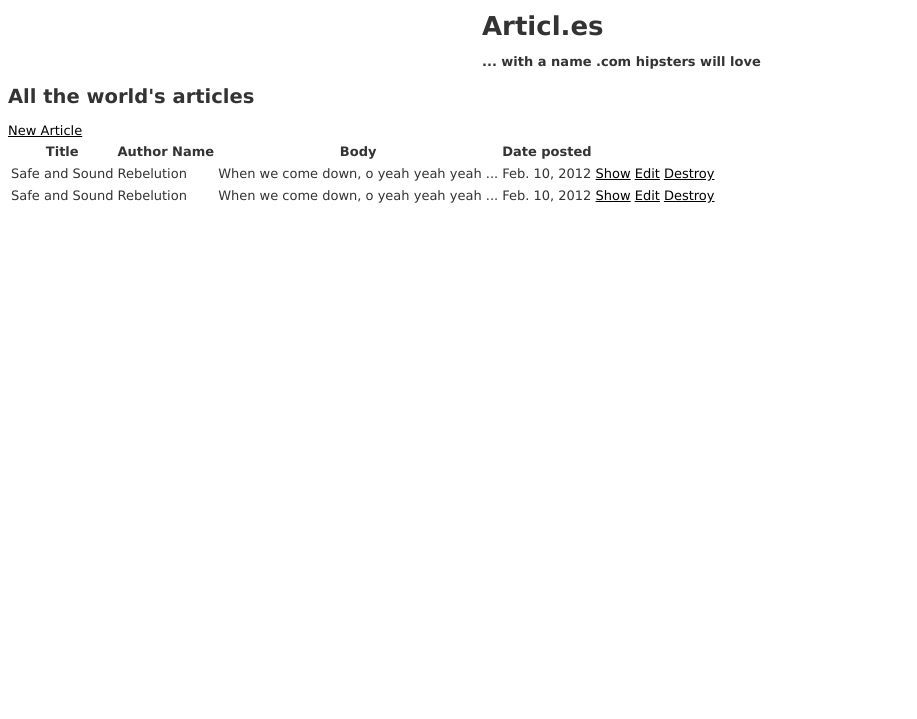
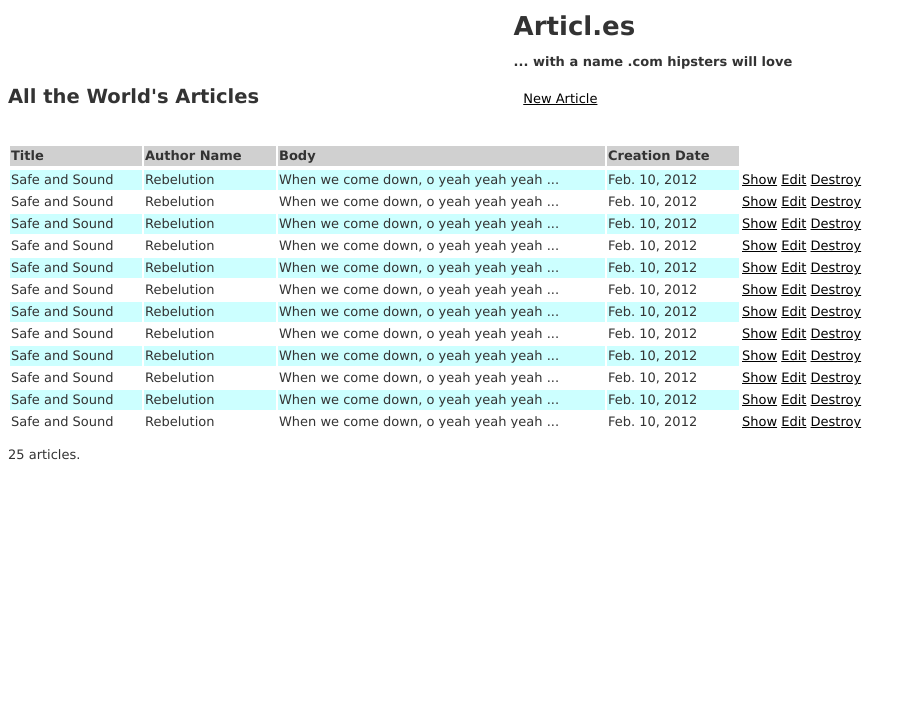
Before and after one commit to tmesquita/csci446, a Rails app: page / in a window 1280 px wide. Shown: the top 719 px of the page, without its empty margins (0-917 px from the left). Run offline with Rails 7, Linux system fonts and the light colour scheme; data comes from the database, SQL or seed files in the repository; lists and menus that the app fills with data are empty; style sheets or scripts are compiled from the project's sources; some libraries are stand-ins or nearby versions.

Commit message:
changes to styling

```diff
--- a/project04/app/assets/stylesheets/articles.css.scss
+++ b/project04/app/assets/stylesheets/articles.css.scss
@@ -1,21 +1,37 @@
 // Place all the styles related to the Articles controller here.
 // They will automatically be included in application.css.
 // You can use Sass (SCSS) here: http://sass-lang.com/
-h1, h4 {
-
+.header {
+	margin-left: 40%;
 }
 
-.header {
-	margin-left:auto;
-	margin-right:auto;
-	width: 25%;
+h2 {
+	display: inline;
 }
 
-.articles .table_header {
+th {
+	background: #D0D0D0;
+}
 
+.date, .title, .author {
+	text-align: left;
+	width: 10em;
+}
+
+.article_body {
+	width: 25em;
+	text-align: left;
+}
+
+.button {
+	width: 10em;
+	background: white;
+}
+.odd_row {
+	background-color: #CCFFFF;
 }
 
 .articles {
-	height: 5em;
+	height: 20em;
 	overflow: auto;
 }
--- a/project04/app/views/articles/index.html.erb
+++ b/project04/app/views/articles/index.html.erb
@@ -3,35 +3,39 @@
     <h4>... with a name .com hipsters will love</h4>
 </div>
 
-<h2>All the world's articles</h2>
-<%= link_to 'New Article', new_article_path %>
+<h2>All the World's Articles</h2>
+<span style='margin-left: 20em;'><%= link_to 'New Article', new_article_path %></span>
 
+<br /><br /><br />
+
+<table>
+        <tr>
+            <th class ='title'>Title</th>
+            <th class ='author'>Author Name</th>
+            <th class ='article_body'>Body</th>
+            <th class = 'date'>Creation Date</th>
+            <th class = 'button'></th>
+        </tr>
+
+</table>
 <div class='articles'>
     <table>
-        <tr>
-            <th>Title</th>
-            <th>Author Name</th>
-            <th>Body</th>
-            <th>Date posted</th>
-            <th></th>
-            <th></th>
-            <th></th>
-        </tr>
-
         <% @articles.each do |article| %>
-        <tr>
-            <td><%= article.title %></td>
-            <td><%= article.author %></td>
-            <td><%= truncate(article.body, :length => 40) %></td>
-            <td><%= article.date_posted.strftime("%b. %d, %Y") %></td>
-            <td><%= link_to 'Show', article %></td>
-            <td><%= link_to 'Edit', edit_article_path(article) %></td>
-            <td><%= link_to 'Destroy', article, :confirm => 'Are you sure?', :method => :delete %></td>
+        <tr class='<%= cycle('odd_row', 'even_row') %>'>
+            <td class='title'><%= truncate(article.title, :length => 20) %></td>
+            <td class='author'><%= truncate(article.author, :length => 20) %></td>
+            <td class='article_body'><%= truncate(article.body, :length => 40) %></td>
+            <td class='date'><%= article.date_posted.strftime("%b. %d, %Y") %></td>
+            <td class='button'>
+                <%= link_to 'Show', article %>
+                <%= link_to 'Edit', edit_article_path(article) %>
+                <%= link_to 'Destroy', article, :confirm => 'Are you sure?', :method => :delete %>
+            </td>
         </tr>
         <% end %>
 
     </table>
 </div>
 
-
 <br />
+<%= @articles.count %> articles.
--- a/project04/app/views/articles/show.html.erb
+++ b/project04/app/views/articles/show.html.erb
@@ -1,5 +1,7 @@
-<h1>Articl.es</h1>
-<h4>... What's "Articl" in spanish anyways?</h4>
+<div class='header'>
+	<h1>Articl.es</h1>
+	<h4>... What's "Articl" in spanish anyways?</h4>
+</div>
 
 <p id="notice"><%= notice %></p>
 
```
Also changed, not shown: project04/app/views/articles/edit.html.erb (+4 -3 lines), project04/app/views/articles/new.html.erb (+5 -2 lines).
